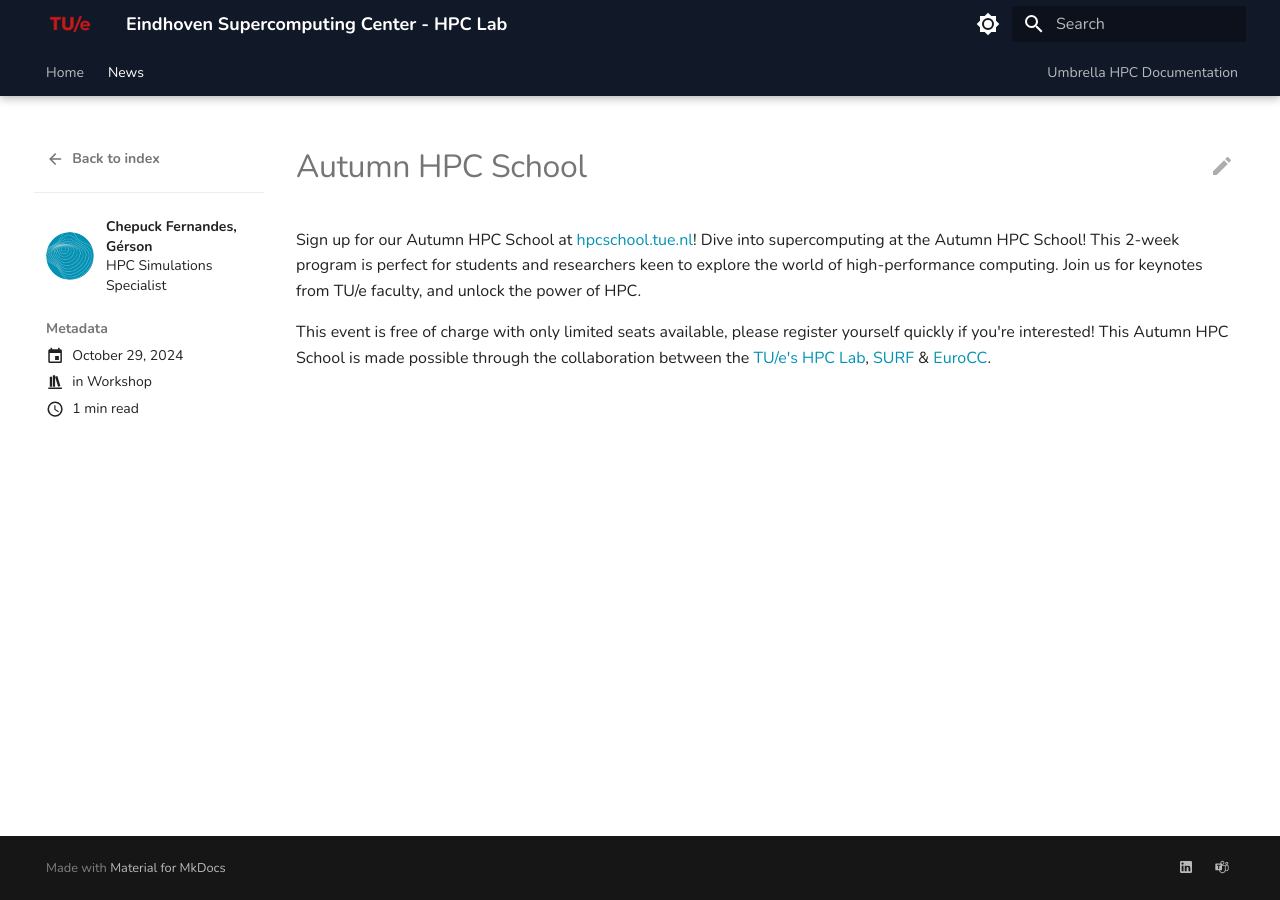
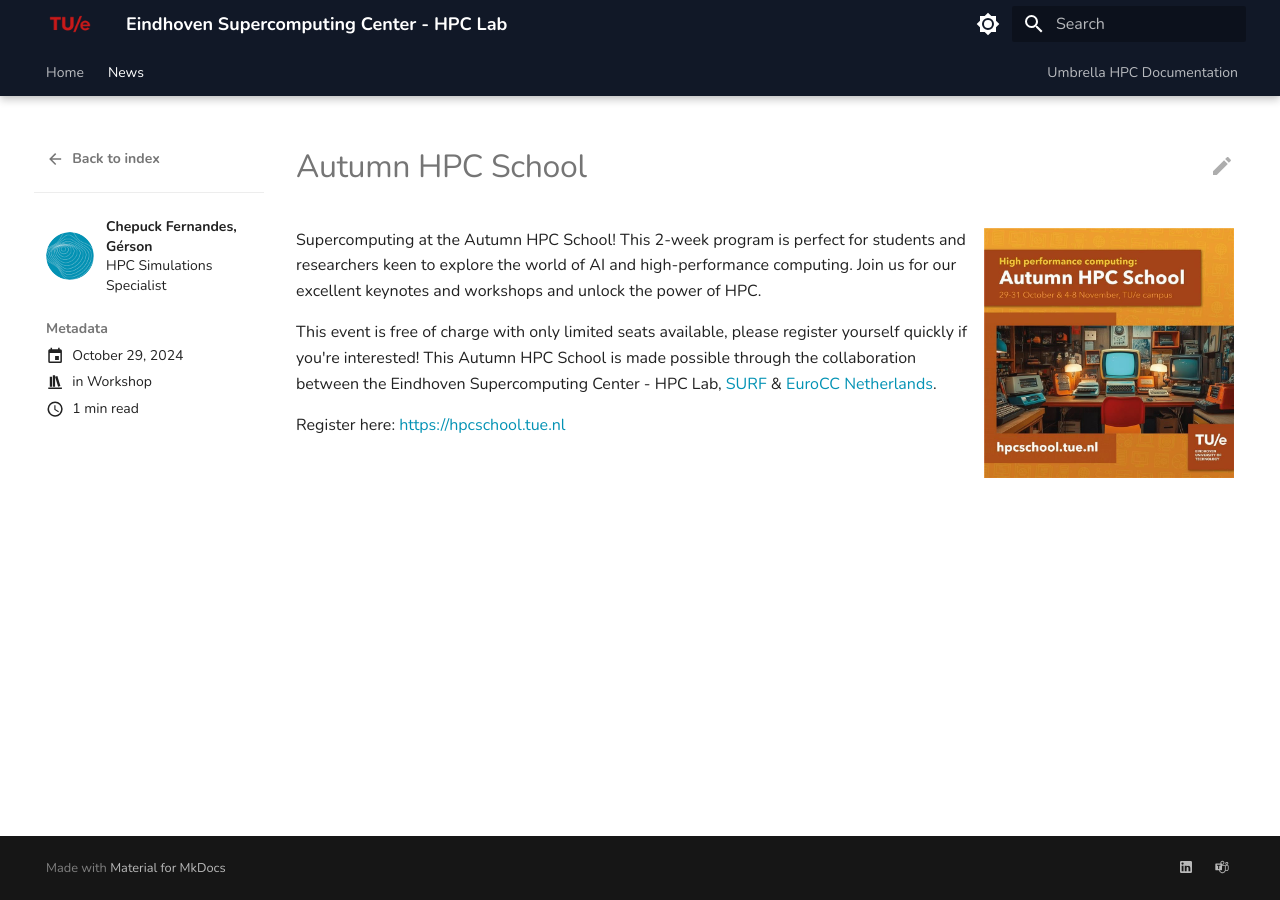
Before and after one commit to gferhpc/supercomputing.tue.nl, an MkDocs documentation site: the page built from pages/news/posts/2024-10-29_autumn_hpc_school.md, in a window 1280 px wide. Built offline with MkDocs 1.6.1 and Material for MkDocs 9.7.7, drawn with Linux system fonts in a browser that asks for light colours.

Commit message:
removed old draft, updated news item regarding autumn hpc school

```diff
--- a/pages/news/posts/2024-10-29_autumn_hpc_school.md
+++ b/pages/news/posts/2024-10-29_autumn_hpc_school.md
@@ -7,6 +7,10 @@
 
 # Autumn HPC School
 
-Sign up for our Autumn HPC School at [hpcschool.tue.nl](https://hpcschool.tue.nl){:target=_blank}!  Dive into supercomputing at the Autumn HPC School! This 2-week program is perfect for students and researchers keen to explore the world of high-performance computing.  Join us for keynotes from TU/e faculty, and unlock the power of HPC.
+![Autumn HPC School](autumn-school-2024.png){ align=right width=250px }
 
-This event is free of charge with only limited seats available, please register yourself quickly if you're interested!  This Autumn HPC School is made possible through the collaboration between the [TU/e's HPC Lab](about.md#tues-hpc-lab), [SURF](about.md#surf) & [EuroCC](about.md#eurocc).
+Supercomputing at the Autumn HPC School! This 2-week program is perfect for students and researchers keen to explore the world of AI and high-performance computing. Join us for our excellent keynotes and workshops and unlock the power of HPC.
+
+This event is free of charge with only limited seats available, please register yourself quickly if you're interested! This Autumn HPC School is made possible through the collaboration between the Eindhoven Supercomputing Center - HPC Lab, [SURF](https://surf.nl){ target=_blank } & [EuroCC Netherlands](https://eurocc-netherlands.nl/what-is-eurocc/){ target=_blank }.
+
+Register here: [https://hpcschool.tue.nl](https://hpcschool.tue.nl/){target=_blank}
```
Also changed, not shown: pages/news/posts/2024-09-18_autumn_hpc_school.md (deleted, +0 -25 lines), pages/news/posts/autumn-school-2024.png (added).
